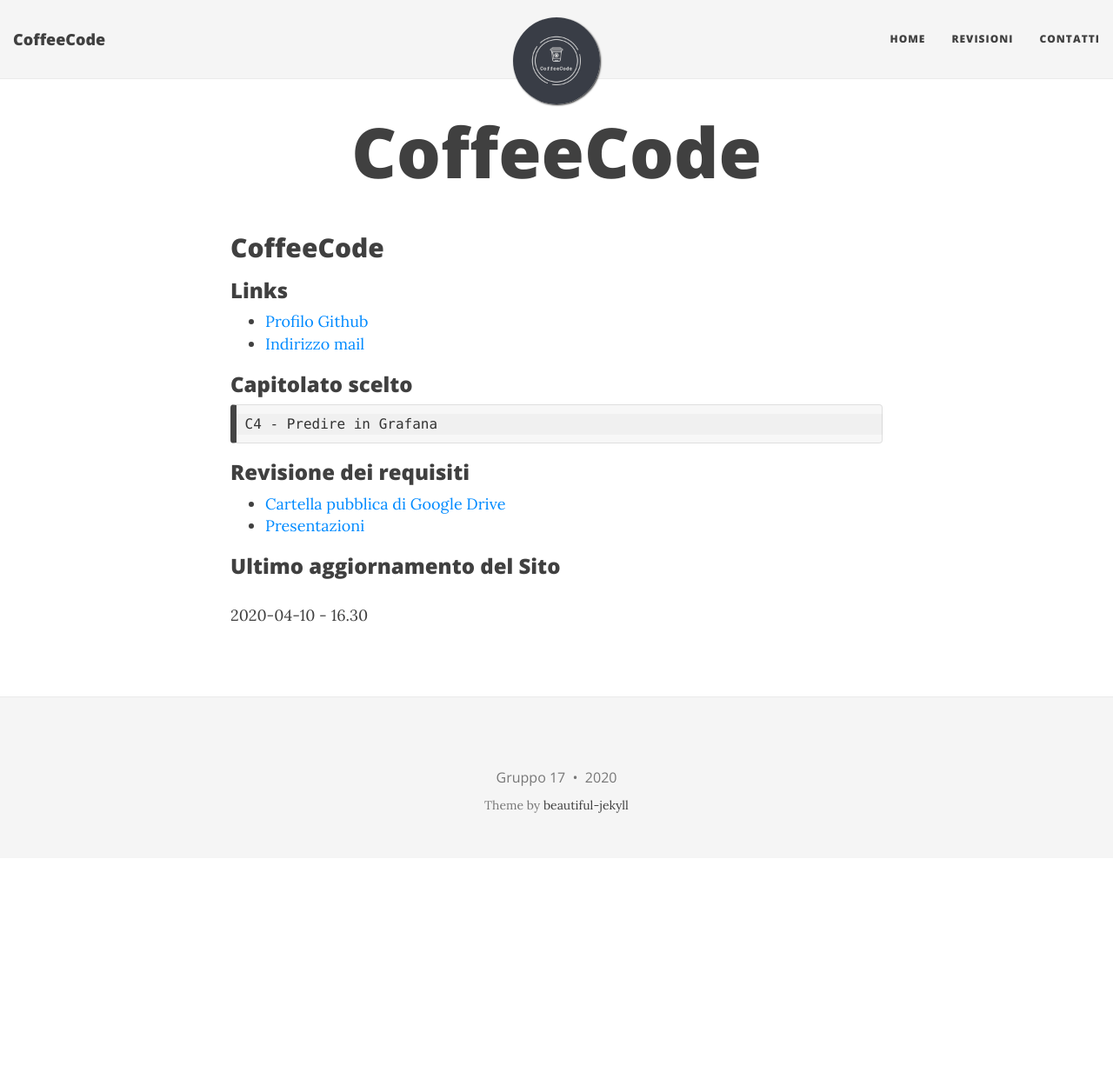
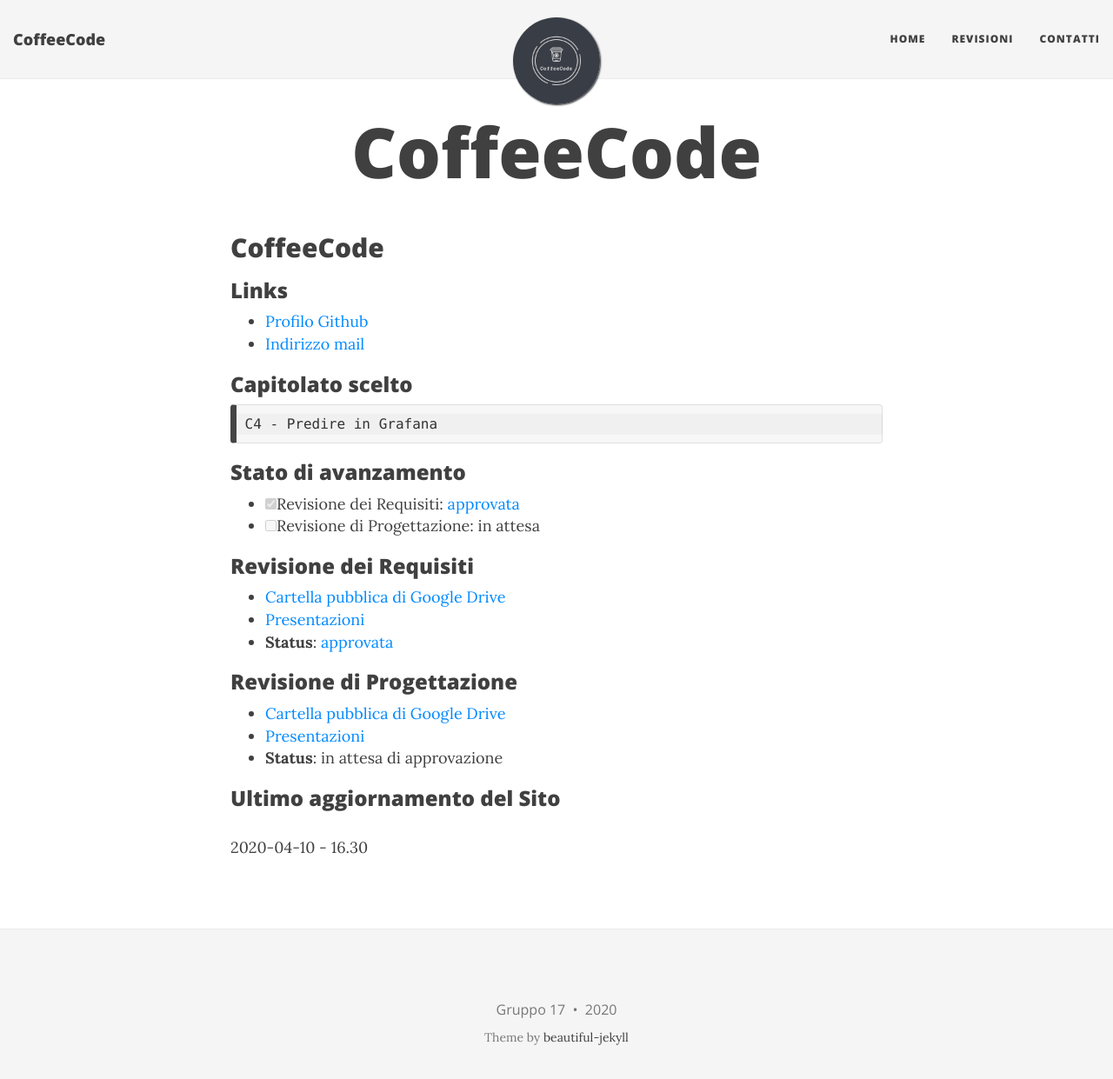
Before and after one commit to CoffeeCodeSWE/swe-site, a Jekyll site: the page built from index.md, in a window 1280 px wide and 1254 px high. Shown: the top 1241 px of the window at 87% size. Built offline with Jekyll 4.4.1, drawn with Linux system fonts in a browser that asks for light colours; nearby versions of some CDN libraries; our own code applies the rules of GitHub Pages for plain Markdown files.

Commit message:
aggiornamento a rp

````diff
--- a/index.md
+++ b/index.md
@@ -10,10 +10,24 @@
 ```markdown
 C4 - Predire in Grafana
 ```
-### Revisione dei requisiti
+
+### Stato di avanzamento
+
+- [x] Revisione dei Requisiti: [approvata](https://www.math.unipd.it/~tullio/IS-1/2019/Progetto/RR/CoffeeCode.pdf)
+- [ ] Revisione di Progettazione: in attesa
+
+
+### Revisione dei Requisiti
 
 - [Cartella pubblica di Google Drive](https://drive.google.com/drive/folders/1deo25o7ultcvYX93u5aPY9XUvK_1t7Zq?usp=sharing)
 - [Presentazioni](https://drive.google.com/drive/folders/1TPet3KwFhcZ3AIuNYPeLFPSxbx9hIlRs?usp=sharing)
+- **Status**: [approvata](https://www.math.unipd.it/~tullio/IS-1/2019/Progetto/RR/CoffeeCode.pdf)
+
+### Revisione di Progettazione
+
+- [Cartella pubblica di Google Drive](https://drive.google.com/drive/folders/1pRK0dHK0DAJUMIMPOz_3LbIQaQ56IWBH?usp=sharing)
+- [Presentazioni](https://drive.google.com/drive/folders/1TPet3KwFhcZ3AIuNYPeLFPSxbx9hIlRs?usp=sharing)
+- **Status**: in attesa di approvazione
 
 ### Ultimo aggiornamento del Sito
 
````
Also changed, not shown: revisioni.md (+8 -1 lines).
